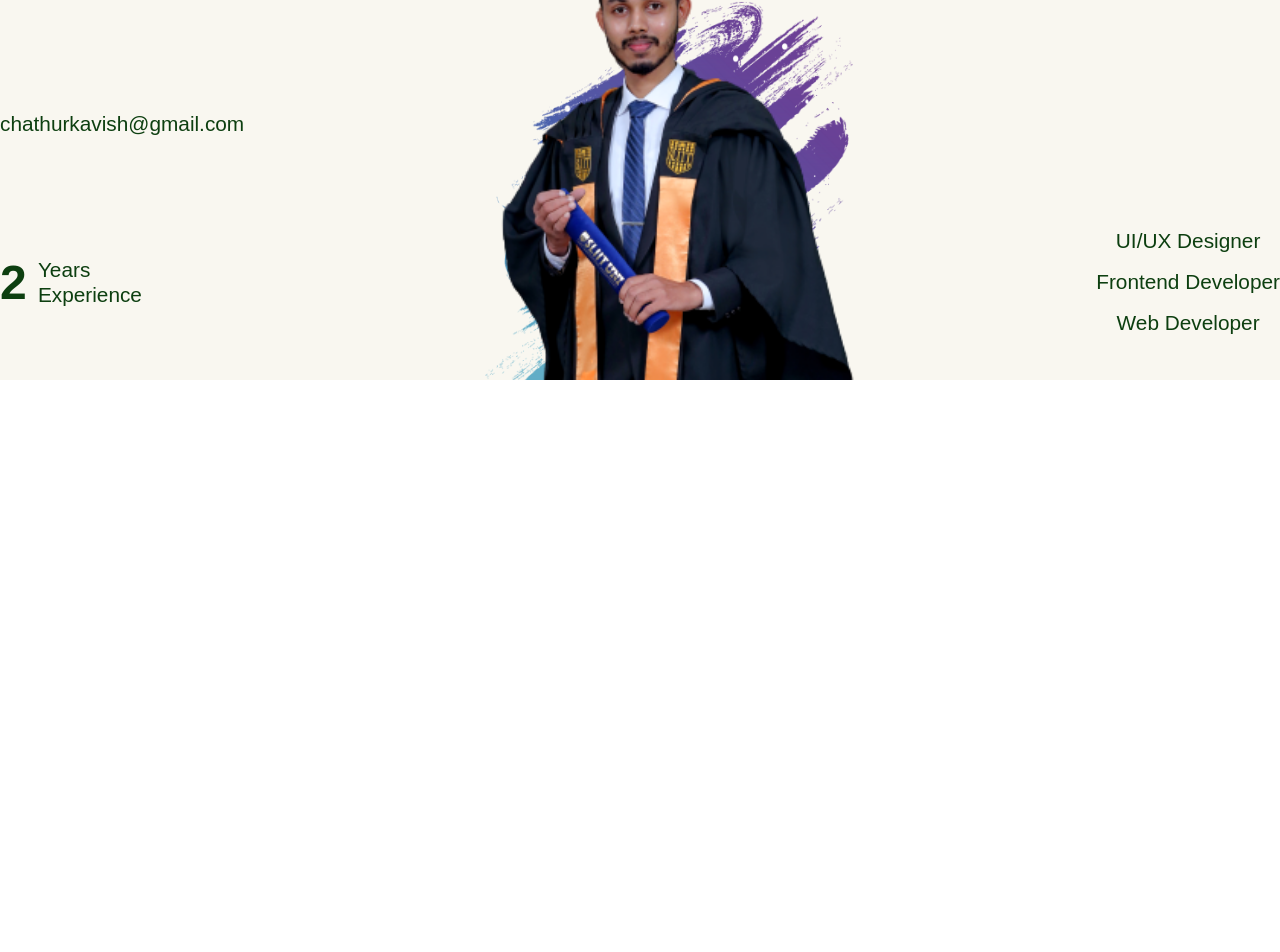
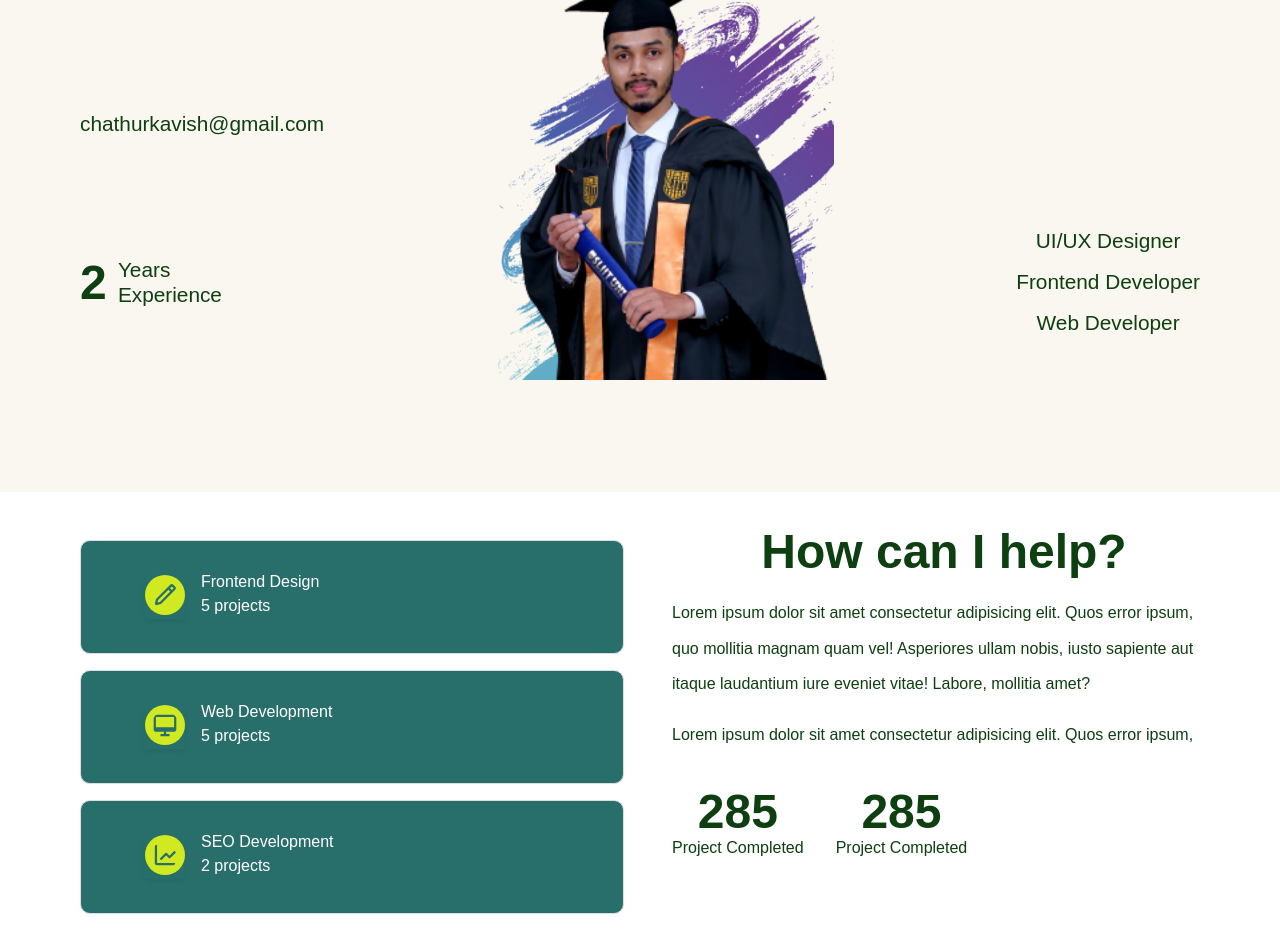
Before and after one commit to chathurkavishmantha/portfolio, a React (Create React App) app: page / in a window 1280 px wide. Shown: the part 286-1238 px from the top of the page. Built offline with nearby package versions, Linux system fonts and the light colour scheme; a web font is replaced by a local one.

Commit message:
second section fixed bugs

```diff
--- a/package.json
+++ b/package.json
@@ -6,11 +6,11 @@
     "@testing-library/jest-dom": "^5.16.5",
     "@testing-library/react": "^13.4.0",
     "@testing-library/user-event": "^13.5.0",
+    "framer-motion": "^8.0.2",
     "react": "^18.2.0",
     "react-dom": "^18.2.0",
     "react-icons": "^4.7.1",
     "react-scripts": "5.0.1",
-    "framer-motion": "^8.0.2",
     "react-slick": "^0.29.0",
     "sass": "^1.63.4",
     "web-vitals": "^2.1.4"
@@ -38,5 +38,8 @@
       "last 1 firefox version",
       "last 1 safari version"
     ]
+  },
+  "devDependencies": {
+    "@iconify/react": "^4.1.0"
   }
 }
--- a/src/App.js
+++ b/src/App.js
@@ -1,3 +1,5 @@
+
+import Experties from "./components/Experties/Experties";
 import Header from "./components/Header/Header";
 import Hero from "./components/Hero/Hero";
 import css from "./styles/app.module.scss"
@@ -7,6 +9,7 @@ function App() {
     <div className={`bg-primary ${css.container}`}>
       <Header />
       <Hero />
+      <Experties />
     </div>
   );
 }
--- /dev/null
+++ b/src/components/Experties/Experties.jsx
@@ -0,0 +1,67 @@
+import css from "../Experties/Experties.module.scss";
+import { BiLineChart,BiDesktop, BiPencil } from "react-icons/bi";
+
+const Experties = () => {
+  return (
+    <section className={`innerWidth ${css.wrapper}`}>
+      <div className={`paddings ${css.container}`}>
+        <div className={css.projects}>
+          <div className={css.cards}>
+            <div className={css.icons}>
+              <BiPencil size={40} />
+            </div>
+            <div className={css.iconsDetailsContainer}>
+            <div className="primary">Frontend Design</div>
+            <div className="secondary">5 projects</div>
+            </div>
+          </div>
+          <div className={css.cards}>
+            <div className={css.icons}>
+              <BiDesktop  size={40} />
+            </div>
+            <div className={css.iconsDetailsContainer}>
+            <div className="primary">Web Development</div>
+            <div className="secondary">5 projects</div>
+          </div>
+          </div>
+          <div className={css.cards}>
+            <div className={css.icons}>
+              <BiLineChart size={40}  />
+            </div>
+            <div className={css.iconsDetailsContainer}>
+            <div className="primary">SEO Development</div>
+            <div className="secondary">2 projects</div>
+          </div>
+          </div>
+        </div>
+        <div className={css.info}>
+          <div className="primaryText" style={{textAlign:"center"}}>How can I help?</div>
+          <div className={css.description}>
+            <p>Lorem ipsum dolor sit amet consectetur adipisicing elit. Quos error
+            ipsum, quo mollitia magnam quam vel! Asperiores ullam nobis, iusto
+            sapiente aut itaque laudantium iure eveniet vitae! Labore, mollitia
+            amet?</p>
+
+            <p>Lorem ipsum dolor sit amet consectetur adipisicing elit. Quos error
+            ipsum, </p>
+
+
+          </div>
+
+          <div className={css.numberContainer}>
+            <div className={css.number}>
+              <div className="primaryText">285</div>
+              <div>Project Completed</div>
+            </div>
+            <div className={css.number}>
+              <div className="primaryText">285</div>
+              <div>Project Completed</div>
+            </div>
+          </div>
+        </div>
+      </div>
+    </section>
+  );
+};
+
+export default Experties;
--- /dev/null
+++ b/src/components/Experties/Experties.module.scss
@@ -0,0 +1,85 @@
+@import "../../styles/contents.scss";
+
+.wrapper {
+  background-color: white;
+  // height: auto;
+
+  .container {
+    display: flex;
+    @media (max-width: $sm) {
+      display: flex;
+      flex-direction: column;
+    }
+
+    .projects {
+      @media (max-width: $sm) {
+        width: 100%;
+        margin: auto;
+      }
+
+      width: 50%;
+
+      .cards {
+        display: flex;
+        align-items: center;
+        gap: 1rem;
+        padding: 2rem 0rem 2rem 4rem;
+        border: 1px solid #dddddd;
+        background: $secondary;
+        border-radius: 10px;
+        margin: 1rem;
+        color: white;
+
+        .icons {
+          color: $secondary;
+          // background: rgb(255, 255, 255);
+          box-shadow: 0px 4px 4px rgba(0, 0, 0, 0.05);
+
+          > :nth-child(1) {
+            background: rgb(209, 233, 32);
+            border-radius: 200px;
+            padding: 0.4rem;
+          }
+        }
+
+        .iconsDetailsContainer {
+          > :nth-child(2) {
+            line-height: 30px;
+          }
+        }
+      }
+    }
+
+    .info {
+      @media (max-width: $sm) {
+        width: auto;
+        text-align: justify;
+        margin: auto;
+        padding-left: 1rem;
+        padding-right: 1rem;
+      }
+
+      width: 50%;
+      padding-left: 2rem;
+
+      .description {
+        margin-top: 1rem;
+
+        line-height: 2.2rem;
+        > :nth-child(2) {
+          margin-top: 1rem;
+          margin-bottom: 2rem;
+        }
+      }
+
+      .numberContainer {
+        display: flex;
+
+        .number {
+          margin-right: 2rem;
+          text-align: center;
+        }
+      }
+    }
+  }
+}
--- a/src/components/Header/Header.jsx
+++ b/src/components/Header/Header.jsx
@@ -7,7 +7,7 @@ import useHeaderShadow from "../../hooks/useHeaderShadow";
 
 const Header = () => {
   const [menuOpen, setMenuOpen] = useState(false);
-  const headerShadow = useHeaderShadow()
+  const headerShadow = useHeaderShadow();
 
   return (
     <motion.div
@@ -16,8 +16,7 @@ const Header = () => {
       variants={headerVariants}
       viewport={{ once: false, amount: 0.1 }}
       className={` ${css.wrapper}`}
-      style={{boxShadow: headerShadow}}
-
+      style={{ boxShadow: headerShadow }}
     >
       <div className={`paddings ${css.wrapper}`}>
         <div className={`flexCenter innerWidth ${css.container}`}>
--- a/src/components/Header/Header.module.scss
+++ b/src/components/Header/Header.module.scss
@@ -1,13 +1,13 @@
 @import "../../styles/contents.scss";
 
 .wrapper {
-  background: $secondary-white;
   position: relative;
+  background: #f9f7f0;
   z-index: 99;
   opacity: 1;
   transform: none;
   position: sticky;
-  top: 0;
+  top: 0px;
   transition: all 300ms ease;
 
   .container {
@@ -21,10 +21,7 @@
     }
 
     .menu {
-
-      @media (max-width:$sm),
-
-      (max-width:$md){
+      @media (max-width: $sm), (max-width: $md) {
         position: absolute;
         list-style: none;
         gap: 2rem;
@@ -35,7 +32,7 @@
         right: 0;
         top: 3rem;
         max-width: 15rem;
-        background: rgb(199, 252, 207);
+        background: white;
         box-shadow: 8px 6px 4px rgba(0, 0, 0, 0.126);
 
         padding: 2rem;
@@ -61,11 +58,11 @@
           color: $secondary;
         }
       }
-      .phone{
+      .phone {
         gap: 1.2rem;
         flex-wrap: wrap;
 
-        svg{
+        svg {
           color: $secondary;
           background: rgb(255, 255, 255);
           border-radius: 200px;
@@ -76,9 +73,9 @@
     }
   }
 
-  .menuIcon{
+  .menuIcon {
     cursor: pointer;
-    @media (min-width: $md){
+    @media (min-width: $md) {
       display: none;
     }
   }
--- a/src/components/Hero/Hero.jsx
+++ b/src/components/Hero/Hero.jsx
@@ -3,28 +3,38 @@ import css from "./Hero.module.scss";
 import cetificate from "../../imgs/certificate.png";
 import person from "../../imgs/person4.png";
 import { motion } from "framer-motion";
+import { fadeIn, slideIn, staggerContainer } from "../../utils/motion";
 
 const Hero = () => {
   return (
     <section className={css.wrapper}>
-      <div className={`innerWidth ${css.container}`}>
+      <motion.div
+        variants={staggerContainer}
+        initial="hidden"
+        whileInView="show"
+        viewport={{ once: false, amount: 0.1 }}
+        className={`innerWidth ${css.container}`}
+      >
         {/* Upper Element */}
         <div className={css.upperElements}>
-          <span className="primaryText">
+          <motion.span
+            variants={fadeIn("right", "tween", 0.2, 1)}
+            className="primaryText"
+          >
             Hey There, <br /> I'm Chathurka
-          </span>
-          <span className="secondaryText">I do what I love</span>
+          </motion.span>
+          <motion.span variants={fadeIn("left", "tween", 0.2, 1)} className="secondaryText">I do what I love</motion.span>
         </div>
 
         {/* Middle Image */}
         <motion.div
-      initial="hidden"
-      whileInView="show"
-      viewport={{ once: false, amount: 0.1 }}
-      className={` ${css.prodileImage}`}
-
-    ><img src={person} width="100%" alt="" />
-        {/* <div className={css.prodileImage}>
+          initial="hidden"
+          whileInView="show"
+          variants={slideIn("up", "tween", 0.1, 1.9)}
+          className={` ${css.prodileImage}`}
+        >
+          <img src={person} width="100%" alt="" />
+          {/* <div className={css.prodileImage}>
           <img src={person} width="100%" alt="" />
         </div> */}
         </motion.div>
@@ -49,7 +59,7 @@ const Hero = () => {
             <div className="secondaryText">Web Developer</div>
           </div>
         </div>
-      </div>
+      </motion.div>
     </section>
   );
 };
--- a/src/components/Hero/Hero.module.scss
+++ b/src/components/Hero/Hero.module.scss
@@ -2,16 +2,16 @@
 
 .wrapper {
   @media (max-width: $sm) {
-    position: relative;
-    height: 100%;
-    margin: 0;
+    height: auto;
+    margin-top: -6rem;
+    padding-top: 6rem;
     padding-left: 1rem;
     padding-right: 1rem;
   }
   overflow: hidden;
-  background-color: $secondary-white;
-  padding: -1rem 5rem;
-
+  background-color: #F9F7F0;
+  padding: 7rem 5rem;
+  margin-top: -7rem;
   .container {
     position: relative;
     z-index: 0;
--- a/src/styles/app.module.scss
+++ b/src/styles/app.module.scss
@@ -4,5 +4,5 @@
 overflow-x: clip;
 position: relative;
 color: $primary;
-height: 300vh;
+height: 100vh;
 }
```
Also changed, not shown: 2 other files (tests, documents, lock files or other folders).
